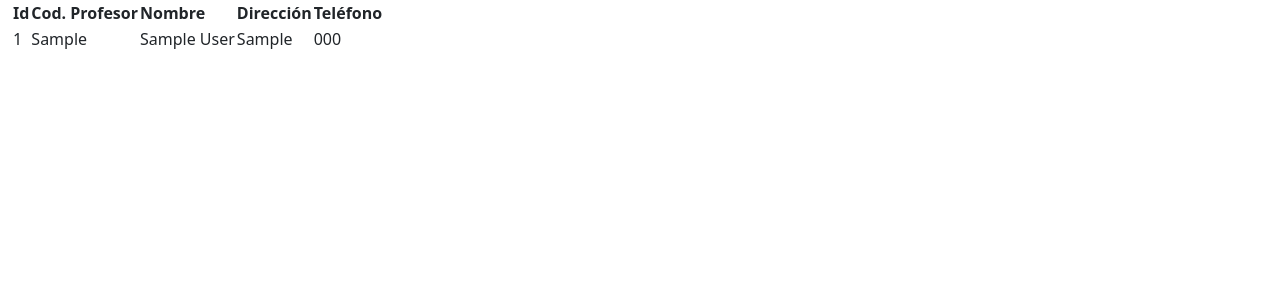
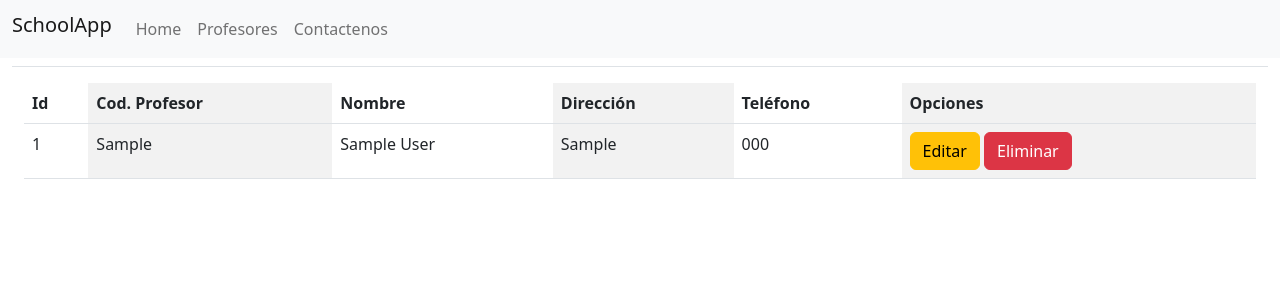
Before and after one commit to jguerrero10/EscuelaAppG34, a Django app: page /listar/profesor/ in a window 1280 px wide. Shown: the top 300 px of the page. Run offline with Django 4.2, Linux system fonts and the light colour scheme; tables that the repository leaves empty hold one stand-in row (values such as "Sample post").

Commit message:
Edición de plantillas

```diff
--- a/escuelaapp/templates/home/index.html
+++ b/escuelaapp/templates/home/index.html
@@ -4,6 +4,10 @@
 {% block titulo %}
     Home
 {% endblock titulo %}
+
+{% block pagina %}
+    Home
+{% endblock pagina %}
 
 
 {% block cuerpo %}
--- a/escuelaapp/templates/layout/base.html
+++ b/escuelaapp/templates/layout/base.html
@@ -8,10 +8,40 @@
     <title>Escuela APP | {% block titulo %} {% endblock titulo %}</title>
 </head>
 <body>
-    <div class="container-fluid">
-        {% block cuerpo %}
+    <header>
+        <nav class="navbar navbar-expand-lg bg-light fixed-top">
+            <div class="container-fluid">
+                <p class="h2 navbar-brand">SchoolApp</p>
+                <div class="collapse navbar-collapse" id="navbarSupportedContent">
+                    <ul class="navbar-nav me-auto mb-2 mb-md-0">
+                        <li class="nav-item">
+                            <a class="nav-link" href="{% url 'home' %}">Home</a>
+                        </li>
+                        <li class="nav-item">
+                            <a class="nav-link" href="{% url 'lista-profesor' %}">Profesores</a>
+                        </li>
+                        <li class="nav-item">
+                            <a class="nav-link" href="">Contactenos</a>
+                        </li>
+                    </ul>
+                </div>
+            </div>
+        </nav>
+    </header>
+    <div class="content-wrapper">
+        <div class="container-fluid">
+                    <div class="d-flex justify-content-between flex-wrap flex-md-nowrap align-items-center pt-3 pb-2 mb-3 border-bottom">
+                        <h2 class="h3">{% block pagina %}{% endblock pagina %}</h2>
+                    </div>
+                </main>
+                <section class="content">
+                    <div class="container-fluid">
+                        {% block cuerpo %}
 
-        {% endblock cuerpo %}
+                        {% endblock cuerpo %}
+                    </div>
+                </section>
+        </div>
     </div>
 
     <script src="https://cdn.jsdelivr.net/npm/bootstrap@5.2.0/dist/js/bootstrap.bundle.min.js" integrity="sha384-A3rJD856KowSb7dwlZdYEkO39Gagi7vIsF0jrRAoQmDKKtQBHUuLZ9AsSv4jD4Xa" crossorigin="anonymous"></script>
--- a/escuelaapp/templates/profesor/list_profesor.html
+++ b/escuelaapp/templates/profesor/list_profesor.html
@@ -3,14 +3,21 @@
 {% block titulo %}
     Listar Profesor
 {% endblock titulo %}
+
+{% block pagina %}
+    Profesores
+{% endblock pagina %}
+
 {% block cuerpo %}
-    <table>
+    <div class="table-responsive">
+        <table class="table table-striped-columns">
             <tr>
                 <th>Id</th>
                 <th>Cod. Profesor</th>
                 <th>Nombre</th>
                 <th>Dirección</th>
                 <th>Teléfono</th>
+                <th>Opciones</th>
             </tr>
             {%  for profesor in profesores %}
             <tr>
@@ -19,7 +26,12 @@
                 <td>{{profesor}}</td>
                 <td>{{ profesor.direccion }}</td>
                 <td>{{ profesor.telefono }}</td>
+                <td>
+                    <a href="{% url 'actualizar-profesor' profesor.id %}" class="btn btn-warning">Editar</a>
+                    <a href="" class="btn btn-danger">Eliminar</a>
+                </td>
             </tr>
             {% endfor %}
         </table>
+    </div>
 {% endblock cuerpo %}
--- a/escuelaapp/urls.py
+++ b/escuelaapp/urls.py
@@ -2,9 +2,9 @@ from django.urls import path
 from .views import *
 
 urlpatterns = [
-    path('', home),
-    path('listar/profesor/', list_profesor),
-    path('crear/profesor/', crear_profesor),
-    path('actualizar/profesor/<int:id>', actualizar_profesor),
-    path('eliminar/profesor/<int:id>', eliminar_profesor)
+    path('', home, name='home'),
+    path('listar/profesor/', list_profesor, name='lista-profesor'),
+    path('crear/profesor/', crear_profesor, name='crear-profesor'),
+    path('actualizar/profesor/<int:id>', actualizar_profesor, name='actualizar-profesor'),
+    path('eliminar/profesor/<int:id>', eliminar_profesor, name='eliminar-nombre')
 ]
```
Lines whose indentation alone changed are shown as unchanged.
